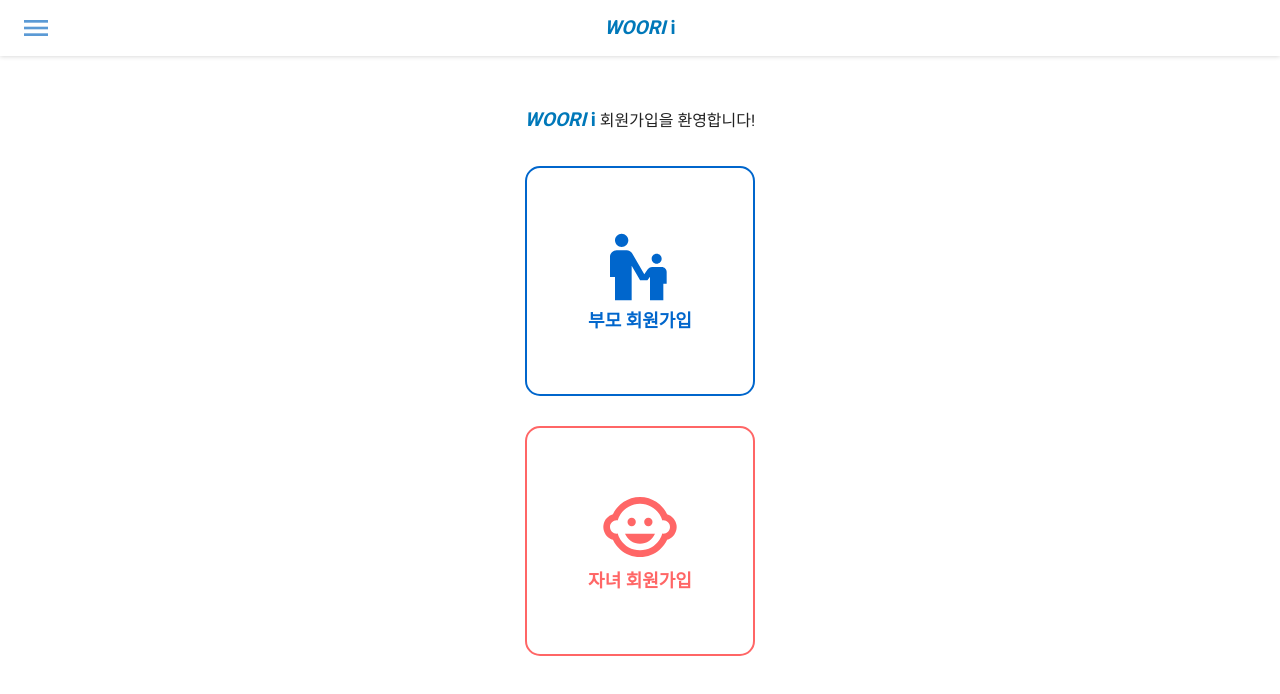
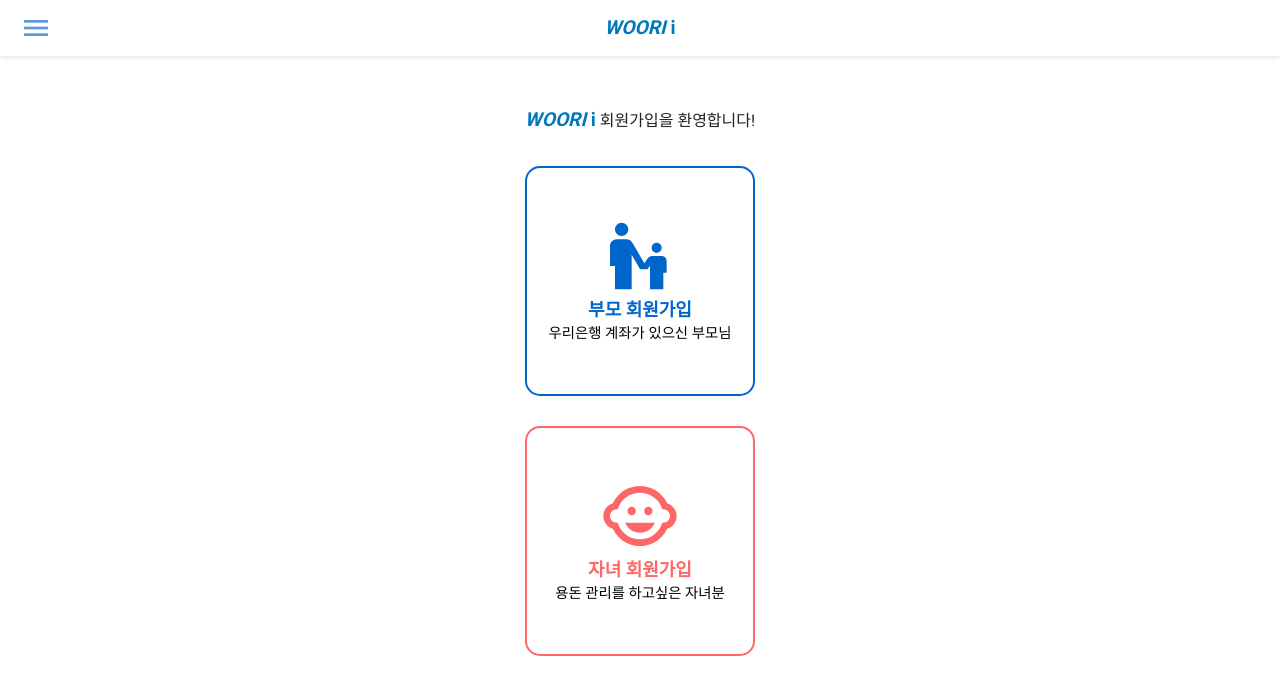
Before and after one commit to JudyH0pps/Woofy, a Vue app in the folder frontend/: page /signup in a window 1280 px wide. Shown: the top 694 px of the page. Built offline with nearby package versions, Linux system fonts and the light colour scheme.

Commit message:
부모 자녀 가입 페이지 생성 및 라우터 설정

```diff
--- a/frontend/src/router/auth.js
+++ b/frontend/src/router/auth.js
@@ -1,5 +1,8 @@
 import Login from "@/views/auth/Login.vue";
 import Signup from "@/views/auth/Signup.vue";
+import ParentSignupPage from "@/views/auth/ParentSignupPage.vue"
+import ChildSignupPage from "@/views/auth/ChildSignupPage.vue"
+
 const authRouters = [
     {
         path: "/login",
@@ -11,6 +14,16 @@
         name: "Signup",
         component: Signup,
     },
+    {
+        path: "/parentSignupPage",
+        name: "ParentSignupPage",
+        component: ParentSignupPage
+    },
+    {
+        path: "/ChildSignupPage",
+        name: "ChildSignupPage",
+        component: ChildSignupPage
+    },
 ];
 
 export { authRouters };
--- /dev/null
+++ b/frontend/src/views/auth/ChildSignupPage.vue
@@ -0,0 +1,13 @@
+<template>
+  <section>자녀가입</section>
+</template>
+
+<script>
+export default {
+  data() {
+    return {};
+  },
+};
+</script>
+
+<style scoped></style>
--- /dev/null
+++ b/frontend/src/views/auth/ParentSignupPage.vue
@@ -0,0 +1,13 @@
+<template>
+  <section>부모가입</section>
+</template>
+
+<script>
+export default {
+  data() {
+    return {};
+  },
+};
+</script>
+
+<style scoped></style>
--- a/frontend/src/views/auth/Signup.vue
+++ b/frontend/src/views/auth/Signup.vue
@@ -4,7 +4,7 @@
       <span class="logo"><span style="font-style: oblique">WOORI</span> i</span>
       회원가입을 환영합니다!
     </p>
-    <button class="parentSignup">
+    <button class="parentSignup" @click="moveTo('ParentSignupPage')">
       <svg
         xmlns="http://www.w3.org/2000/svg"
         enable-background="new 0 0 24 24"
@@ -21,8 +21,9 @@
         </g>
       </svg>
       부모 회원가입
+      <small>우리은행 계좌가 있으신 부모님</small>
     </button>
-    <button class="childSignup">
+    <button class="childSignup" @click="moveTo('ChildSignupPage')">
       <svg
         xmlns="http://www.w3.org/2000/svg"
         height="80px"
@@ -37,12 +38,15 @@
           d="M22.94 12.66c.04-.21.06-.43.06-.66s-.02-.45-.06-.66c-.25-1.51-1.36-2.74-2.81-3.17-.53-1.12-1.28-2.1-2.19-2.91C16.36 3.85 14.28 3 12 3s-4.36.85-5.94 2.26c-.92.81-1.67 1.8-2.19 2.91-1.45.43-2.56 1.65-2.81 3.17-.04.21-.06.43-.06.66s.02.45.06.66c.25 1.51 1.36 2.74 2.81 3.17.52 1.11 1.27 2.09 2.17 2.89C7.62 20.14 9.71 21 12 21s4.38-.86 5.97-2.28c.9-.8 1.65-1.79 2.17-2.89 1.44-.43 2.55-1.65 2.8-3.17zM19 14c-.1 0-.19-.02-.29-.03-.2.67-.49 1.29-.86 1.86C16.6 17.74 14.45 19 12 19s-4.6-1.26-5.85-3.17c-.37-.57-.66-1.19-.86-1.86-.1.01-.19.03-.29.03-1.1 0-2-.9-2-2s.9-2 2-2c.1 0 .19.02.29.03.2-.67.49-1.29.86-1.86C7.4 6.26 9.55 5 12 5s4.6 1.26 5.85 3.17c.37.57.66 1.19.86 1.86.1-.01.19-.03.29-.03 1.1 0 2 .9 2 2s-.9 2-2 2zM7.5 14c.76 1.77 2.49 3 4.5 3s3.74-1.23 4.5-3h-9z"
         /></svg
       >자녀 회원가입
+      <small>용돈 관리를 하고싶은 자녀분</small>
     </button>
   </section>
 </template>
 
 <script>
 // import { validateEmail, validatePwd } from "@/utils/validation";
+import { mapActions } from "vuex";
+
 export default {
   data() {
     return {
@@ -51,6 +55,7 @@
     };
   },
   methods: {
+    ...mapActions(["moveTo"]),
     login() {
       this.$router.push({ name: "ParentHome" });
     },
@@ -84,6 +89,10 @@
   border-radius: 15px;
   font-weight: bold;
   font-size: 18px;
+  small {
+    color: rgb(0, 0, 0);
+    font-weight: 400;
+  }
 }
 .parentSignup {
   border-color: #0066cc;
```
